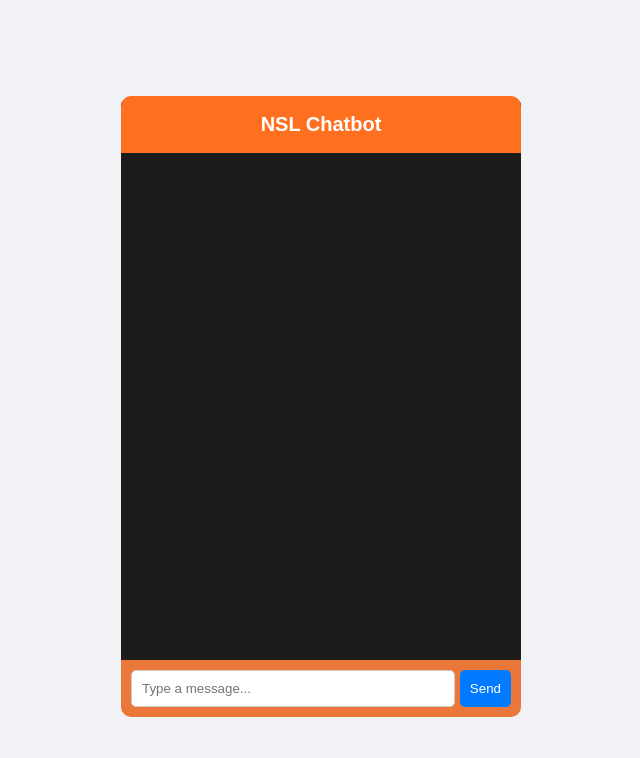
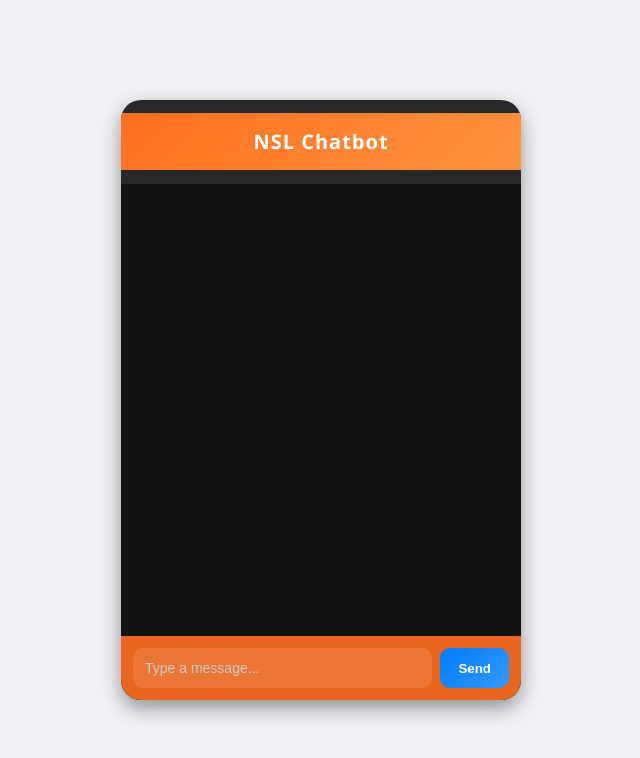
Before and after one commit to Nithin-web-dev/AI-chat-bot, a React (Vite) app: page / in a window 1280 px wide. Shown: the top 758 px of the page, without its empty margins (319-959 px from the left). Built offline with nearby package versions, Linux system fonts and the light colour scheme.

Commit message:
Update App.css

```diff
--- a/src/App.css
+++ b/src/App.css
@@ -1,87 +1,133 @@
 .chat-container {
-  width: 400px; /* Fixed width */
-  height: 600px; /* Fixed height */
+  width: 400px;
+  height: 600px;
   margin: auto;
-  border: 2px solid #ccc;
-  border-radius: 10px;
+  border-radius: 20px;
   display: flex;
   flex-direction: column;
-  background-color:#1c1c1c;
-  border: #007bff;
-  border-radius: 5px;
+  background: rgba(28, 28, 28, 0.95);
+  box-shadow: 0px 8px 20px rgba(0, 0, 0, 0.4);
+  backdrop-filter: blur(8px);
+  overflow: hidden;
+  font-family: "Segoe UI", Roboto, sans-serif;
 }
 
 .chat-header {
   text-align: center;
-  padding: 17px;
-  position: relative;
-  bottom: 17px;
-  background-color:#ff6f20;
+  padding: 15px;
+  background: linear-gradient(135deg, #ff6f20, #ff9340);
   color: white;
   font-size: 20px;
-  border-top-left-radius: 10px;
-  border-top-right-radius: 10px;
+  font-weight: 600;
+  letter-spacing: 1px;
 }
 
 .chat-box {
   flex: 1;
-  padding: 10px;
+  padding: 15px;
   overflow-y: auto;
   display: flex;
   flex-direction: column;
-  justify-content: flex-end;
+  gap: 10px;
+  background: #121212;
+  scrollbar-width: thin;
+  scrollbar-color: #ff6f20 #2b2b2b;
+}
+
+/* Custom scrollbar for Webkit */
+.chat-box::-webkit-scrollbar {
+  width: 6px;
+}
+.chat-box::-webkit-scrollbar-track {
+  background: #2b2b2b;
+}
+.chat-box::-webkit-scrollbar-thumb {
+  background: #ff6f20;
+  border-radius: 10px;
 }
 
 .message {
-  padding: 8px;
-  margin: 5px;
-  border-radius: 10px;
+  padding: 10px 14px;
+  border-radius: 15px;
   max-width: 75%;
+  line-height: 1.4;
   word-wrap: break-word;
+  font-size: 14px;
+  animation: fadeIn 0.3s ease-in-out;
 }
 
 .user {
-  background-color: #ff6f20;
+  background: linear-gradient(135deg, #ff6f20, #ff914d);
   color: white;
   align-self: flex-end;
+  border-bottom-right-radius: 2px;
 }
 
 .bot {
-  background-color: ;
-  color: rgb(244, 241, 241);
+  background: rgba(255, 255, 255, 0.08);
+  color: #f1f1f1;
   align-self: flex-start;
+  border-bottom-left-radius: 2px;
 }
 
 .input-area {
   display: flex;
-  padding: 10px;
-  background-color: #eb783a;
-  border-bottom-left-radius: 10px;
-  border-bottom-right-radius: 10px;
-  position: relative;
-  top:17px;
+  padding: 12px;
+  background: rgba(255, 111, 32, 0.9);
+  backdrop-filter: blur(6px);
+  gap: 8px;
 }
 
 input {
   flex: 1;
-  padding: 10px;
-  border: 1px solid #ccc;
-  border-radius: 5px;
-  margin-right: 5px;
+  padding: 12px;
+  border: none;
+  border-radius: 10px;
   outline: none;
-  transition: border 0.3s ease-in-out
+  background: rgba(255, 255, 255, 0.1);
+  color: white;
+  font-size: 14px;
+  transition: all 0.3s ease-in-out;
+}
+
+input::placeholder {
+  color: #cccccc;
+}
+
+input:focus {
+  background: rgba(255, 255, 255, 0.15);
+  border: 1px solid #ff6f20;
 }
 
 button {
-  padding: 10px;
+  padding: 12px 18px;
   border: none;
-  background-color: #007bff;
+  background: linear-gradient(135deg, #007bff, #3399ff);
   color: white;
-  border-radius: 5px;
+  border-radius: 10px;
   cursor: pointer;
+  font-weight: 600;
+  transition: transform 0.2s ease, background 0.3s ease;
+}
+
+button:hover:not(:disabled) {
+  transform: scale(1.05);
+  background: linear-gradient(135deg, #3399ff, #007bff);
 }
 
 button:disabled {
-  background-color: #ccc;
+  background: #666;
   cursor: not-allowed;
 }
+
+/* Fade-in animation for messages */
+@keyframes fadeIn {
+  from {
+    opacity: 0;
+    transform: translateY(8px);
+  }
+  to {
+    opacity: 1;
+    transform: translateY(0);
+  }
+}
```
